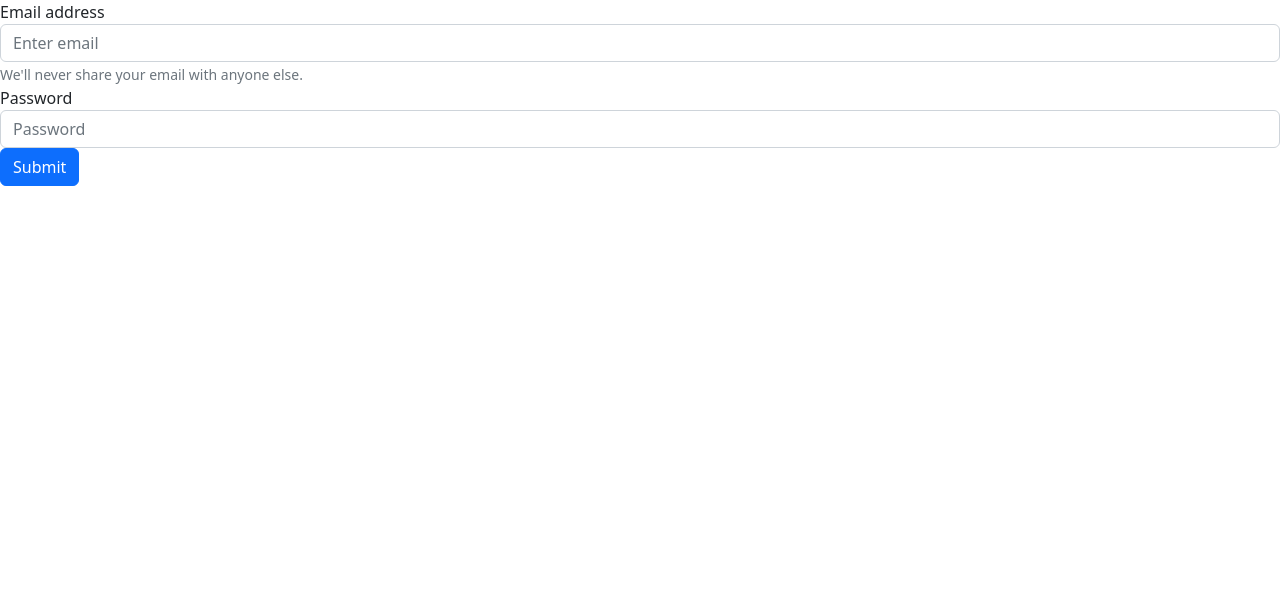
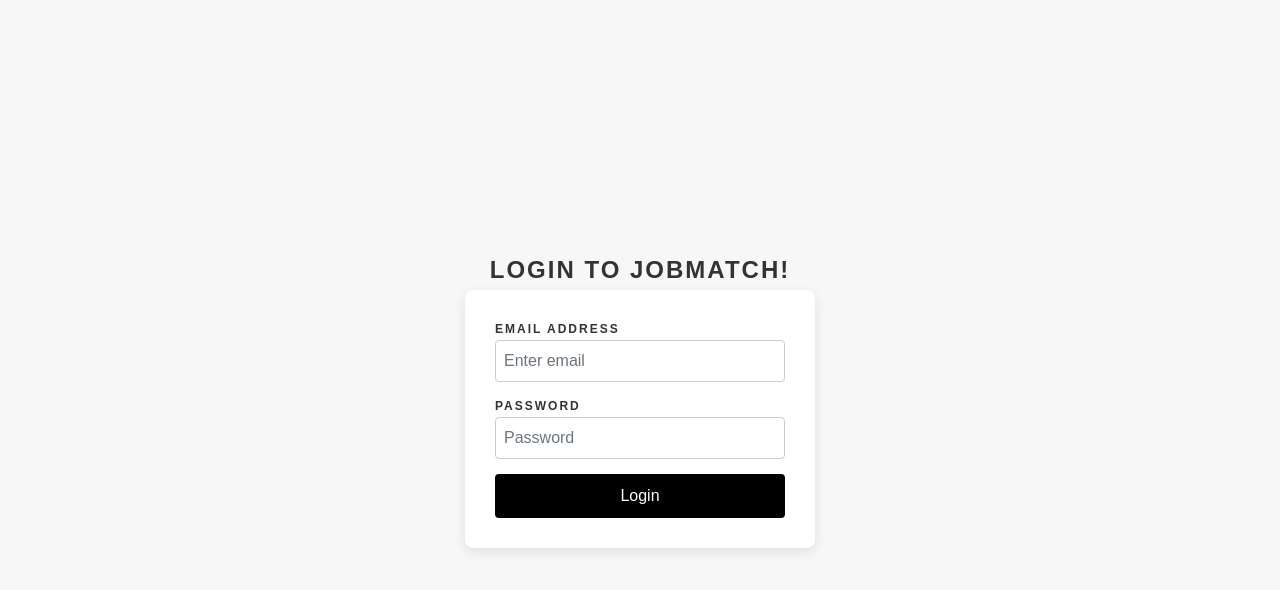
Before and after one commit to evanwalther1/Job-Match, a React (Vite) app: page / in a window 1280 px wide. Shown: the top 590 px of the page. Built offline with nearby package versions, Linux system fonts and the light colour scheme; the HTML template or start-up script is replaced by a standard one.

Commit message:
styled login page

```diff
--- a/package.json
+++ b/package.json
@@ -10,6 +10,7 @@
   },
   "dependencies": {
     "bootstrap": "^5.2.3",
+    "classnames": "^2.5.1",
     "react": "^18.2.0",
     "react-dom": "^18.2.0",
     "react-router-dom": "^7.1.5"
--- a/src/App.tsx
+++ b/src/App.tsx
@@ -3,10 +3,11 @@ import { BrowserRouter, Routes, Route } from "react-router-dom";
 import Home from "./pages/Home";
 import Profile from "./pages/Profile";
 import JobSearch from "./pages/JobSearch";
-import LoginForm from "./pages/LoginForm";
+import LoginForm from "./components/LoginForm";
 import JobHistory from "./pages/JobHistory";
 import ActiveJobs from "./pages/ActiveJobs";
 import CreateJob from "./pages/CreateJob";
+import "./index.css";
 const App = () => {
   return (
     <div>
--- /dev/null
+++ b/src/components/LoginForm.tsx
@@ -0,0 +1,44 @@
+import React from "react";
+import { Link } from "react-router-dom";
+import styles from "/src/css.styles/LoginForm.module.css";
+import classNames from "classnames";
+
+const LoginForm = () => {
+  return (
+    <>
+      <div className={styles.loginContainer}>
+        <div>
+          <label>Login to JobMatch!</label>
+        </div>
+        <div className={styles.loginBox}>
+          <label htmlFor="exampleInputusername">Email address</label>
+
+          <input
+            type="email"
+            className="form-control"
+            id="username"
+            aria-describedby="emailHelp"
+            placeholder="Enter email"
+          />
+
+          <label htmlFor="exampleInputPassword1">Password</label>
+          <input
+            type="password"
+            className="form-control"
+            id="exampleInputPassword1"
+            placeholder="Password"
+          />
+
+          <Link
+            to="/home"
+            className={classNames("btn", "btn-primary", styles.submitButton)}
+          >
+            Login
+          </Link>
+        </div>
+      </div>
+    </>
+  );
+};
+
+export default LoginForm;
--- /dev/null
+++ b/src/css.styles/LoginForm.module.css
@@ -0,0 +1,121 @@
+
+/*LoginForm.module.css*/
+
+
+/* Container that centers everything */
+.loginContainer {
+  display: flex;
+  justify-content: center;
+  align-items: center;
+  height: 100vh;
+  background-color: #f7f7f7;
+  flex-direction: column; /* This stacks children vertically */
+}
+
+/* More Specific: Label in .loginBox */
+.loginBox label {
+  margin-bottom: 15px;  /* Overrides .loginContainer label */
+}
+
+/* Box that holds the login form */
+.loginBox {
+
+  width: 350px;
+  padding: 30px;
+  background-color: #ffffff;
+  border-radius: 8px;
+  margin-bottom: 1px;
+  box-shadow: 0 4px 12px rgba(0, 0, 0, 0.1);
+}
+
+/* Styling for each input group */
+.inputGroup {
+  margin-bottom: 100px;
+}
+
+
+.loginContainer label {
+  font-size: 24px;
+  font-weight: bold;
+  color: #333; /* Darker shade for contrast */
+  text-align: center;
+  display: block;
+  margin-bottom: 2px;
+  text-transform: uppercase;
+  letter-spacing: 2px;
+  position: relative;
+  z-index: 1;
+}
+
+.loginBox label {
+  font-size: 12px;
+  font-weight: bold;
+  color: #333; /* Darker shade for contrast */
+  text-align: left;
+  display: block;
+  margin-bottom: 2px;
+  text-transform: uppercase;
+  letter-spacing: 2px;
+  position: relative;
+  z-index: 1;
+}
+
+.loginBox input {
+  width: 100%;
+  padding: 8px;
+  border: 1px solid #cccccc;
+  margin-bottom: 15px; /* Overrides both above */
+  border-radius: 4px;
+}
+
+
+/* targets all of the <label>
+elements inside the element with the class inputGroup */
+.inputGroup label {
+  display: block;
+  margin-bottom: 5px; /* Overrides both above */
+  font-weight: 600;
+}
+
+
+
+
+/*
+
+*/
+.inputGroup input {
+  width: 100%;
+  padding: 8px;
+  border: 1px solid #cccccc;
+  border-radius: 4px;
+}
+
+/* Styling for the submit button */
+.submitButton {
+  width: 100%;
+  padding: 10px;
+  background-color: black !important;
+  border: none;
+  color: #fff;
+  border-radius: 4px;
+  border-color: black !important;
+  font-size: 16px;
+  cursor: pointer;
+  transition: background-color 0.3s ease;
+}
+
+/* Styling for the submit button */
+.inputGroup link {
+  width: 50%;
+  padding: 10px;
+  border: none;
+  color: #fff;
+  border-radius: 4px;
+  font-size: 16px;
+  cursor: pointer;
+}
+
+
+.submitButton:hover {
+  background-color: #0056b3;
+}
--- a/src/index.css
+++ b/src/index.css
@@ -1,69 +1,13 @@
-/* :root {
-  font-family: Inter, system-ui, Avenir, Helvetica, Arial, sans-serif;
-  line-height: 1.5;
-  font-weight: 400;
-
-  color-scheme: light dark;
-  color: rgba(255, 255, 255, 0.87);
-  background-color: #242424;
-
-  font-synthesis: none;
-  text-rendering: optimizeLegibility;
-  -webkit-font-smoothing: antialiased;
-  -moz-osx-font-smoothing: grayscale;
-  -webkit-text-size-adjust: 100%;
-}
-
-a {
-  font-weight: 500;
-  color: #646cff;
-  text-decoration: inherit;
-}
-a:hover {
-  color: #535bf2;
-}
+/*
+*Should be used for global styles like fonts
+*Each component that you want styled needs to have it's own
+*.css file, ex. LoginForm.tsx
+* css import order matters, files will override conflicting styles
+*/
 
 body {
+  font-family: Arial, sans-serif;
   margin: 0;
-  display: flex;
-  place-items: center;
-  min-width: 320px;
-  min-height: 100vh;
+  padding: 0;
+  background-color: #f5f5f5;
 }
-
-h1 {
-  font-size: 3.2em;
-  line-height: 1.1;
-}
-
-button {
-  border-radius: 8px;
-  border: 1px solid transparent;
-  padding: 0.6em 1.2em;
-  font-size: 1em;
-  font-weight: 500;
-  font-family: inherit;
-  background-color: #1a1a1a;
-  cursor: pointer;
-  transition: border-color 0.25s;
-}
-button:hover {
-  border-color: #646cff;
-}
-button:focus,
-button:focus-visible {
-  outline: 4px auto -webkit-focus-ring-color;
-}
-
-@media (prefers-color-scheme: light) {
-  :root {
-    color: #213547;
-    background-color: #ffffff;
-  }
-  a:hover {
-    color: #747bff;
-  }
-  button {
-    background-color: #f9f9f9;
-  }
-} */
--- a/src/pages/LoginForm.tsx
+++ /dev/null
@@ -1,36 +0,0 @@
-import React from "react";
-import { Link } from "react-router-dom";
-
-const LoginForm = () => {
-  return (
-    <>
-      <div className="form-group">
-        <label htmlFor="exampleInputEmail1">Email address</label>
-        <input
-          type="email"
-          className="form-control"
-          id="exampleInputEmail1"
-          aria-describedby="emailHelp"
-          placeholder="Enter email"
-        />
-        <small id="emailHelp" className="form-text text-muted">
-          We'll never share your email with anyone else.
-        </small>
-      </div>
-      <div className="form-group">
-        <label htmlFor="exampleInputPassword1">Password</label>
-        <input
-          type="password"
-          className="form-control"
-          id="exampleInputPassword1"
-          placeholder="Password"
-        />
-      </div>
-      <Link to="/home" className="btn btn-primary">
-        Submit
-      </Link>
-    </>
-  );
-};
-
-export default LoginForm;
```
Also changed, not shown: 1 other file (tests, documents, lock files or other folders).
